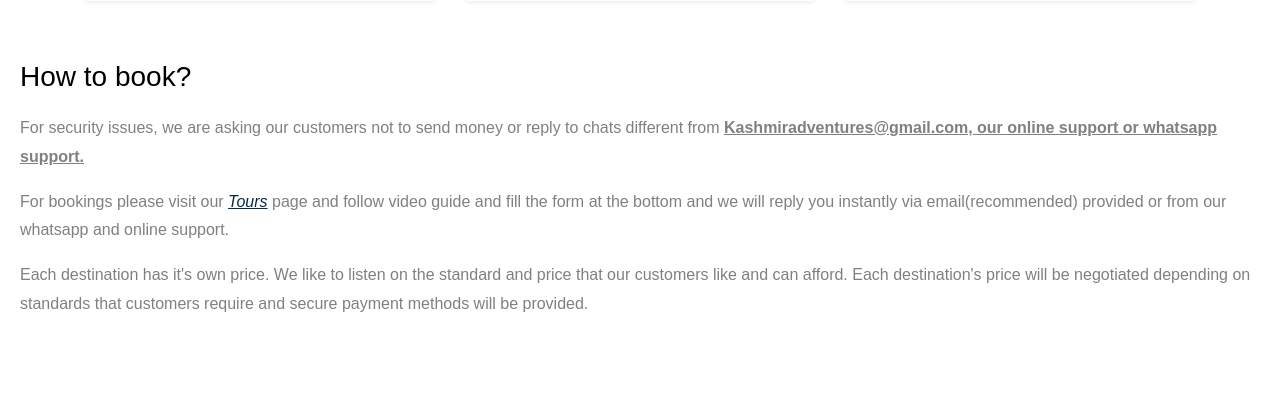
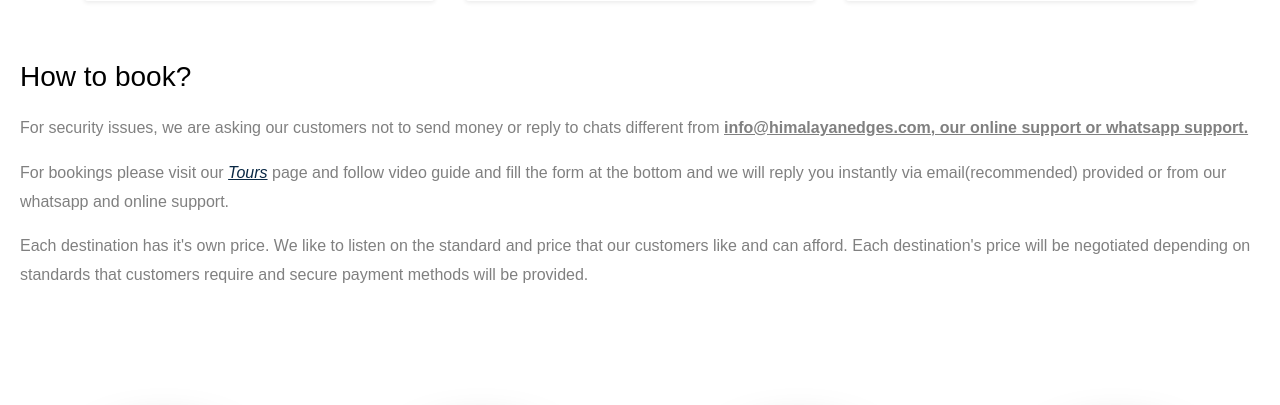
Before and after one commit to iammohdanas/himalayan_edges, a Django app: page / in a window 1280 px wide. Shown: the part 1522-1927 px from the top of the page. Run offline with Django 4.2, Linux system fonts and the light colour scheme; data comes from the database, SQL or seed files in the repository; some libraries are stand-ins or nearby versions; some web fonts are replaced.

Commit message:
emamil changed

```diff
--- a/mainapp/templates/index.html
+++ b/mainapp/templates/index.html
@@ -166,7 +166,7 @@
     <div class="container">
 
     <h3>How to book?</h3>
-    <p><b><p>For security issues, we are asking our customers not to send money or reply to chats different from <b><u>Kashmiradventures@gmail.com, our online support or whatsapp support.</u></b></p>
+    <p><b><p>For security issues, we are asking our customers not to send money or reply to chats different from <b><u>info@himalayanedges.com, our online support or whatsapp support.</u></b></p>
             <p>For bookings please visit our <a href="{% url 'tours' %}"><i><u>Tours</u></i></a> page and follow video guide and fill the form at the bottom and we will reply you instantly via email(recommended) provided or from our whatsapp and online support.</p>
             <p>Each destination has it's own price. We like to listen on the standard and price that our customers like and can afford. Each destination's price will be negotiated depending on standards that customers require and secure payment methods will be provided.</p></b></p>
       </div>
```
